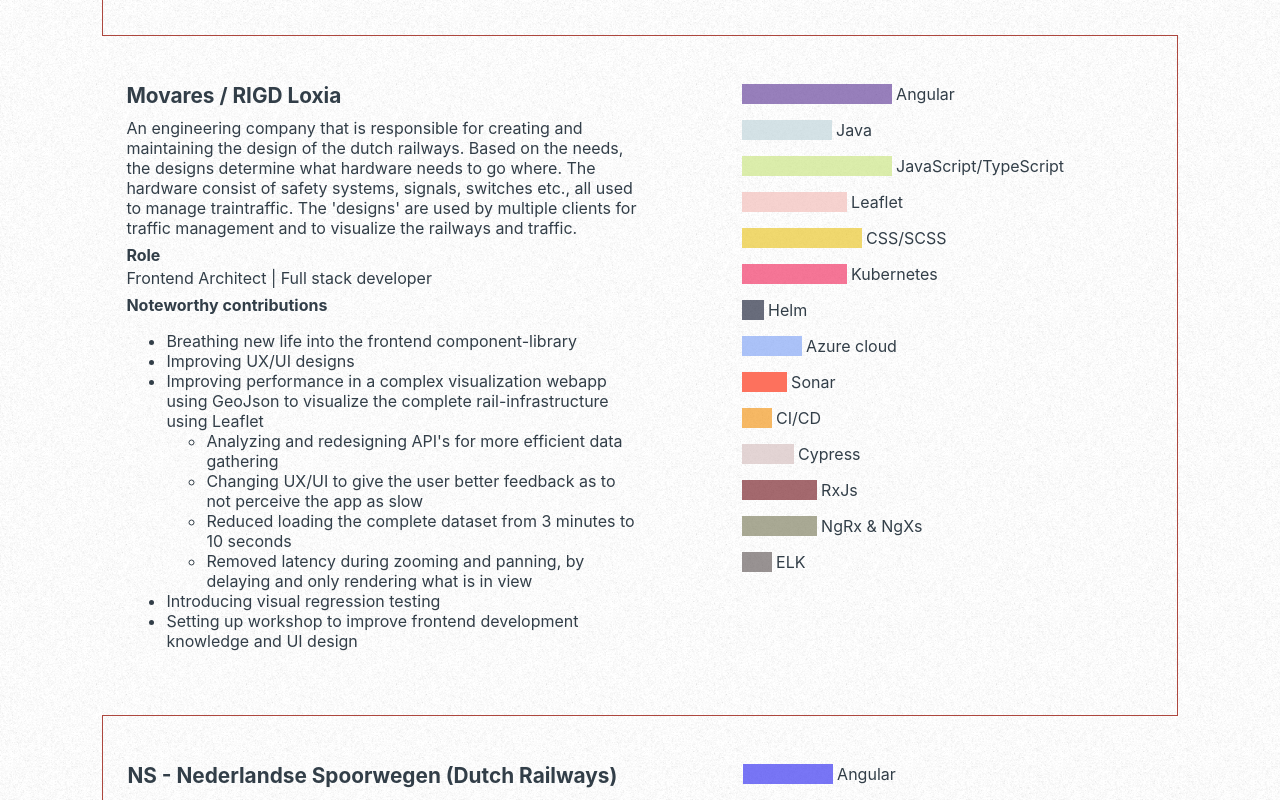
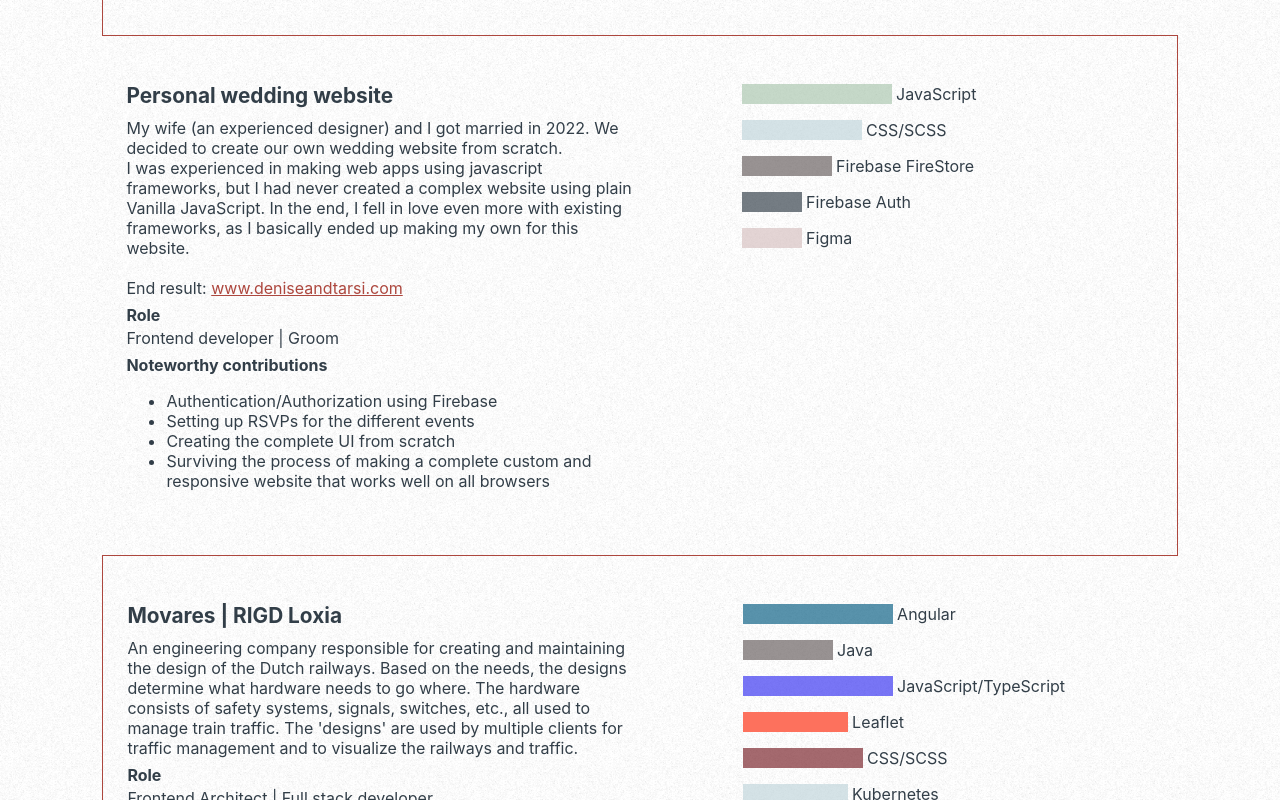
Before and after one commit to TJMaria/tarsimaria, a Next.js app: page / in a window 1280 px wide. Shown: the part 1220-2020 px from the top of the page. Built offline with nearby package versions, Linux system fonts and the light colour scheme.

Commit message:
Add wedding website project

```diff
--- a/components/LoadTitle.tsx
+++ b/components/LoadTitle.tsx
@@ -9,7 +9,6 @@
     setTimeout(() => {
         setFadeComponent(true)
         setTimeout(() => {
-            // window.document.body.style.setProperty('overflow', 'initial');
             setShowComponent(false);
             setIsLoaded(true);
         }, 500)
--- a/components/Projects.tsx
+++ b/components/Projects.tsx
@@ -1,11 +1,19 @@
-import ProjectInfo from './ProjectInfo';
+import ProjectInfo from './atoms/ProjectInfo';
 import layoutStyles from '../styles/Layout.module.scss';
 
 const HQ_STACK = [
     { name: 'VueJS', amount: 100 },
     { name: 'JavaScript/TypeScript', amount: 100 },
     { name: 'WebComponents', amount: 50 },
+    { name: 'CSS/SCSS', amount: 80 }
+];
+
+const WEDDING_STACK = [
+    { name: 'JavaScript', amount: 100 },
     { name: 'CSS/SCSS', amount: 80 },
+    { name: 'Firebase FireStore', amount: 60 },
+    { name: 'Firebase Auth', amount: 40 },
+    { name: 'Figma', amount: 40 }
 ];
 
 const LOXIA_STACK = [
@@ -44,7 +52,7 @@
     { name: 'MyBatis', amount: 20 },
     { name: 'RxJs', amount: 20 },
     { name: 'NgXs', amount: 20 },
-    { name: 'Nginx', amount: 20 },
+    { name: 'Nginx', amount: 20 }
 ]
 export default function Projects() {
 
@@ -66,50 +74,66 @@
                 role="Frontend developer"
                 stack={HQ_STACK}
             >
-                        Creating a new widget for online reservations that is connected to the fleet management system. The widget gives clients the freedom to customize the styling with ease.
+                Creating a new widget for online reservations that are connected to the fleet management system. The widget gives clients the freedom to customize the styling with ease.
             </ProjectInfo>
 
+            <ProjectInfo
+                title="Personal wedding website"
+                description="My wife (an experienced designer) and I got married in 2022. We decided to create our own wedding website from scratch. <br>
+                I was experienced in making web apps using javascript frameworks, but I had never created a complex website using plain Vanilla JavaScript.
+                In the end, I fell in love even more with existing frameworks, as I basically ended up making my own for this website.
+                <br><br> End result:  <a href='https://www.deniseandtarsi.com/' target='_blank'/>www.deniseandtarsi.com</a>"
+                role="Frontend developer | Groom"
+                stack={WEDDING_STACK}
+            >
+                <ul>
+                    <li>Authentication/Authorization using Firebase</li>
+                    <li>Setting up RSVPs for the different events</li>
+                    <li>Creating the complete UI from scratch</li>
+                    <li>Surviving the process of making a complete custom and responsive website that works well on all browsers</li>
+                </ul>
+            </ProjectInfo>
 
             <ProjectInfo
-                        title="Movares / RIGD Loxia"
-                        description="An engineering company that is responsible for creating and maintaining the design of the dutch railways.
-                            Based on the needs, the designs determine what hardware needs to go where. The hardware consist of safety systems, signals, switches etc., all used to manage traintraffic.
+                title="Movares | RIGD Loxia"
+                description="An engineering company responsible for creating and maintaining the design of the Dutch railways.
+                            Based on the needs, the designs determine what hardware needs to go where. The hardware consists of safety systems, signals, switches, etc., all used to manage train traffic.
                             The 'designs' are used by multiple clients for traffic management and to visualize the railways and traffic."
                 role="Frontend Architect | Full stack developer"
+                left={true}
                 stack={LOXIA_STACK}
             >
                 <ul>
                     <li>Breathing new life into the frontend component-library</li>
                     <li>Improving UX/UI designs</li>
-                            <li>Improving performance in a complex visualization webapp using GeoJson to visualize the complete rail-infrastructure using Leaflet
+                    <li>Improving performance in a complex visualization web app using GeoJson to visualize the complete rail infrastructure using Leaflet
                         <ul>
-                                    <li>Analyzing and redesigning API's for more efficient data gathering</li>
-                                    <li>Changing UX/UI to give the user better feedback as to not perceive the app as slow</li>
-                                    <li>Reduced loading the complete dataset from 3 minutes to 10 seconds</li>
+                            <li>Analyzing and redesigning APIs for more efficient data gathering</li>
+                            <li>Changing UX/UI to give the user better feedback so as to not perceive the app as slow</li>
+                            <li>Reduced the loading time of the complete dataset from 3 minutes to 10 seconds</li>
                             <li>Removed latency during zooming and panning, by delaying and only rendering what is in view</li>
                         </ul>
                     </li>
                     <li>Introducing visual regression testing</li>
-                            <li>Setting up workshop to improve frontend development knowledge and UI design</li>
+                    <li>Setting up a workshop to improve frontend development knowledge and UI design</li>
                 </ul>
             </ProjectInfo>
 
             <ProjectInfo
                 title="NS - Nederlandse Spoorwegen (Dutch Railways)"
-                        description="NS is the main provider for public transport on the dutch Railway system. One of the main responsibilities,
-                        next to offering public transport, is the creating the planning and timetables for all the traffic routes in the country.
-                        <br><i>The main project consisted of creating a visual diagram depicting the planned train traffic over time. The diagram would be used during planning of timetables, to adjust and optimize planning and prevent conflicting routes</i>"
+                description="NS is the main provider of public transport on the Dutch Railway system. One of the main responsibilities,
+                        next to offering public transport, is creating the planning and timetables for all the traffic routes in the country.
+                        <br><i>The main project consisted of creating a visual diagram depicting the planned train traffic over time. The diagram would be used during the planning of timetables, to adjust and optimize planning and prevent conflicting routes</i>"
                 role="Lead Full stack developer"
-                        left={true}
                 stack={NS_STACK}
             >
                 <ul>
                     <li>Creating a new Full stack development team</li>
                     <li>Setting up component-library</li>
-                            <li>As a team, setting the standards for all new webapp projects</li>
-                            <li>As a team, leading the way for in the migration to a containerized DevOps environment using OpenShift</li>
+                    <li>As a team, setting the standards for all new web app projects</li>
+                    <li>As a team, leading the way in the migration to a containerized DevOps environment using OpenShift</li>
                     <li>Together with a team of architects and lead developers, creating a migration strategy from a monolithic system to a (micro) service architecture</li>
-                            <li>Creating a component for custom SVG tooltip, capable of detecting all (layered) elements under the cursor</li>
+                    <li>Creating a custom component for an SVG tooltip, capable of detecting all (layered) elements under the cursor</li>
                 </ul>
             </ProjectInfo>
         </section>
--- a/components/ProjectInfo.tsx
+++ b/components/atoms/ProjectInfo.tsx
@@ -1,6 +1,6 @@
 import { ReactNode, useRef, useEffect, useState } from 'react';
 
-import styles from '../styles/ProjectInfo.module.scss';
+import styles from '../../styles/ProjectInfo.module.scss';
 import parse from 'html-react-parser';
 
 interface ProjectInfoProps {
--- a/styles/globals.scss
+++ b/styles/globals.scss
@@ -6,7 +6,6 @@
     Ubuntu, Cantarell, Fira Sans, Droid Sans, Helvetica Neue, sans-serif;
     scroll-behavior: smooth;
     color: var(--color1);
-    // overflow: hidden;
 }
 
 :root {
```
Lines whose indentation alone changed are shown as unchanged.
